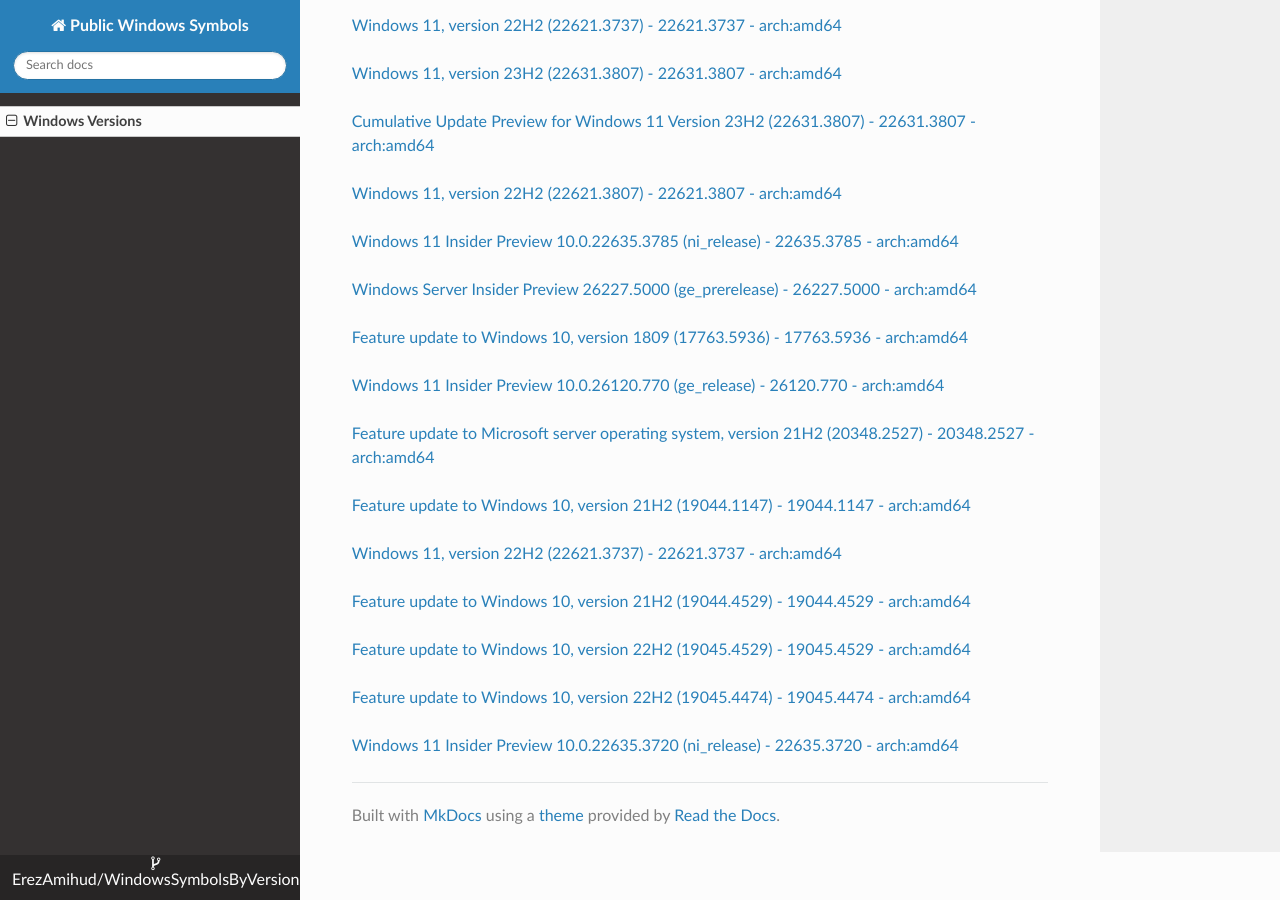
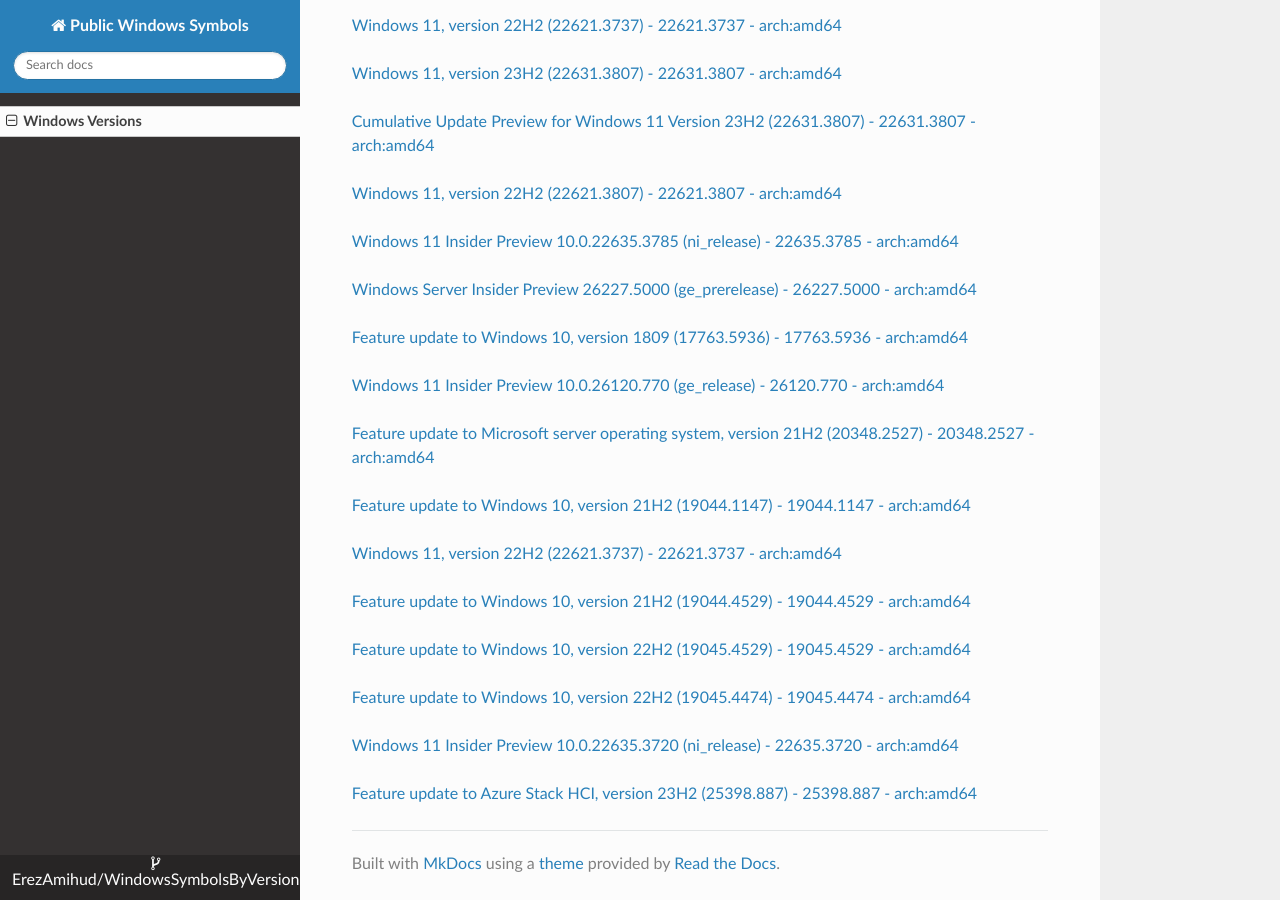
Before and after one commit to ErezAmihud/WindowsSymbolsByVersion, an MkDocs documentation site: the page built from docs/index.md, in a window 1280 px wide and 900 px high, scrolled down 13277 px. Built offline with MkDocs 1.6.1, drawn with Linux system fonts in a browser that asks for light colours; nearby versions of some CDN libraries.

Commit message:
Automated commit, add manifest for 70a2b03a-f86e-4af6-aea6-a6586f2467ad

```diff
--- a/docs/index.md
+++ b/docs/index.md
@@ -700,3 +700,6 @@
 
 
 [Windows 11 Insider Preview 10.0.22635.3720 (ni_release) - 22635.3720 - arch:amd64](https://github.com/ErezAmihud/WindowsSymbolsByVersion/blob/main/manifests/bdf52396-54c4-4a17-80e1-b670ac3667da.manifest)
+
+
+[Feature update to Azure Stack HCI, version 23H2 (25398.887) - 25398.887 - arch:amd64](https://github.com/ErezAmihud/WindowsSymbolsByVersion/blob/main/manifests/70a2b03a-f86e-4af6-aea6-a6586f2467ad.manifest)
```
Also changed, not shown: process_builds.json (+1 -1 lines), 1 other file.
